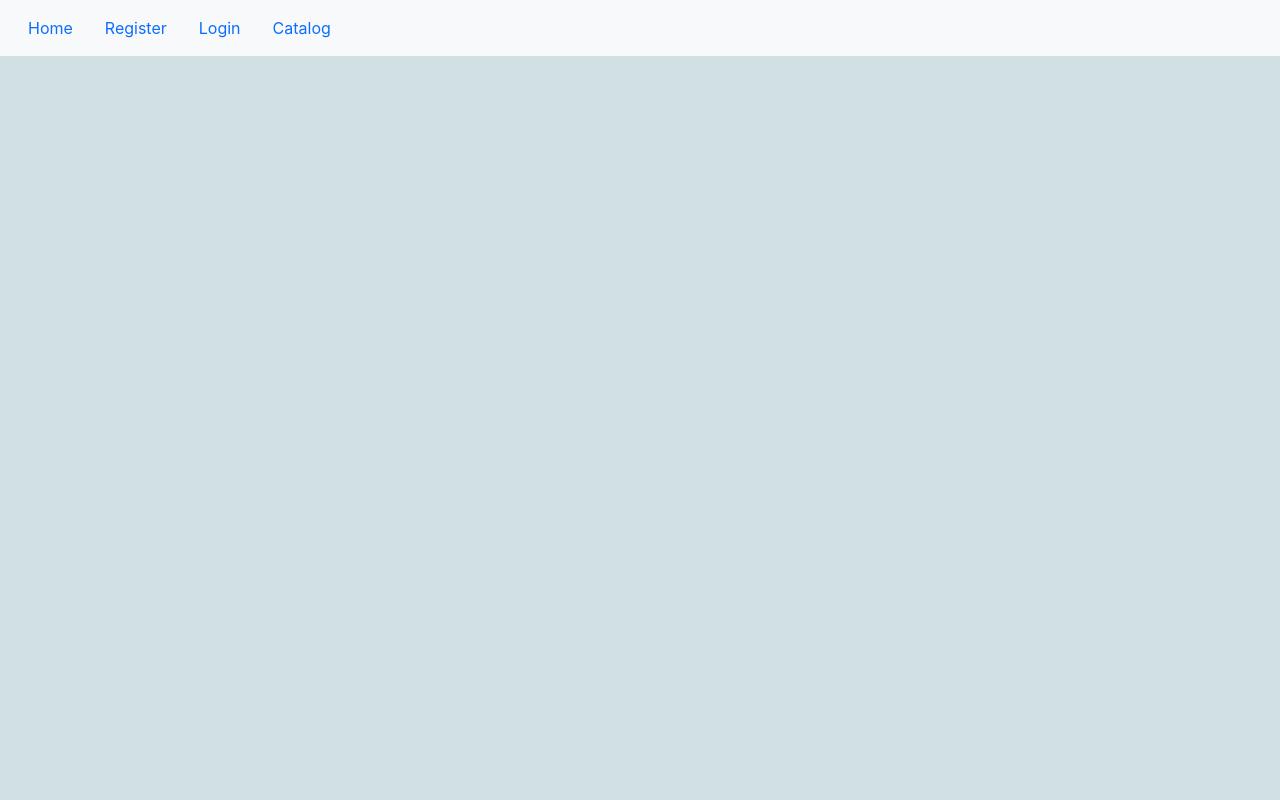
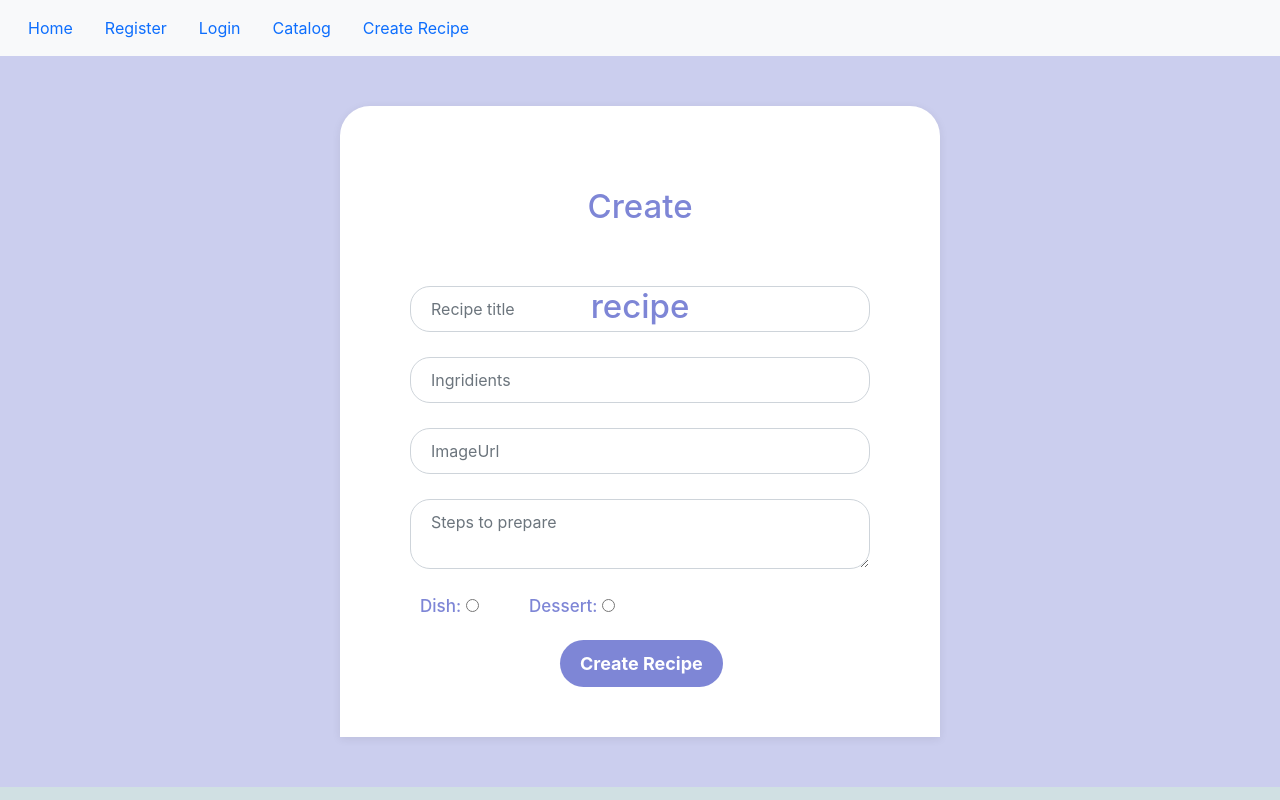
Before and after one commit to Bubomira/Recipes, a React (Create React App) app in the folder client/: page /createRecipe in a window 1280 px wide. Built offline with nearby package versions, Linux system fonts and the light colour scheme.

Commit message:
Create Recipe component
added route and css for create recipe component

```diff
--- a/client/src/App.js
+++ b/client/src/App.js
@@ -6,6 +6,7 @@ import Login from './components/login/Login'
 import Navigation from './components/Navigation'
 import Details from './components/recipe-components/recipe-details/Details'
 import RecipeList from './components/recipe-components/recipe-list/RecipeList'
+import CreateRecipe from './components/recipe-components/recipe-create/CreateRecipe'
 
 function App() {
   return (
@@ -16,6 +17,7 @@ function App() {
       <Route path='/login' element={<Login/>}/>
       <Route path='/details/:recipeId' element={<Details/>}/>
       <Route path='/recipeCatalog' element={<RecipeList/>}/>
+      <Route path='/createRecipe' element={<CreateRecipe/>}/>
     </Routes>
 </>
 
--- a/client/src/components/Navigation.js
+++ b/client/src/components/Navigation.js
@@ -17,6 +17,9 @@ export default function Navigation() {
                     <Link className="nav-link active"  to="/recipeCatalog">
                         Catalog
                     </Link>
+                    <Link className="nav-link active"  to="/createRecipe">
+                        Create Recipe
+                    </Link>
                 </div>
             </div>
         </nav>
--- /dev/null
+++ b/client/src/components/recipe-components/recipe-create/CreateRecipe.css
@@ -0,0 +1,58 @@
+.wrapper{
+    background-color: #cbceee;
+}
+
+.create-form{
+    padding: 50px 0;
+}
+
+.create-form form{
+      background-color: #fff;
+      max-width: 600px;
+      margin: auto;
+      padding: 50px 70px;
+      border-top-left-radius: 30px;
+      border-top-right-radius: 30px;
+      box-shadow: 0px 2px 10px rgba(0, 0, 0, 0.075);
+}
+
+h1{
+    text-align: center;
+      border-radius: 15px;
+      font-size: 33px;
+      color: #7e86d6;
+      width: 200px;
+      height: 80px;
+      margin: auto;
+      margin-bottom: 50px;
+      line-height: 100px;
+    }
+
+    .create-form .item{
+    border-radius: 20px;
+      margin-bottom: 25px;
+      padding: 10px 20px;
+    }
+
+    .create-recipe{
+      margin-left:175px;
+      border-radius: 30px;
+      padding: 10px 20px;
+      font-size: 18px;
+      font-weight: bold;
+      background-color:#7e86d6;
+      border: none;
+      color: white;
+      margin-top: 20px;
+      margin-left:150px;
+    }
+.radioElement{
+    margin-right:40px;
+    margin-left: 5px;
+}
+label{
+   margin-left:10px;
+   font-size:17px;
+   color: #7e86d6;
+   font-weight:500;
+}
--- /dev/null
+++ b/client/src/components/recipe-components/recipe-create/CreateRecipe.js
@@ -0,0 +1,55 @@
+import './CreateRecipe.css'
+
+export default function CreateRecipe(){
+    return (
+        <div className='wrapper'>
+          <div className="create-form">
+          <form>
+            <h1 >Create recipe</h1 >
+            <div className="form-group">
+              <input
+                type="text"
+                className="form-control item"
+                placeholder="Recipe title"
+                name="title"
+              />
+            </div>
+            <div className="form-group">
+              <input
+                type="text"
+                className="form-control item"
+                placeholder="Ingridients"
+                name="ingridients"
+              />
+            </div>
+            <div className="form-group">
+              <input
+                type="password"
+                className="form-control item"
+                placeholder="ImageUrl"
+                name="ImageUrl"
+              />
+            </div>
+            <div className="form-group">
+              <textarea
+                className="form-control item"
+                placeholder="Steps to prepare"
+                name="steps"
+              />
+            </div>
+            <div >
+                <label htmlFor='dish'> Dish: </label>
+                <input type="radio" name="type" id='dish' className="radioElement"/>
+                <label htmlFor='dish'> Dessert:</label>
+                <input type="radio" name="type" id="dessert" className="radioElement"/>
+            </div>
+            <div className="form-group">
+              <button type="submit" className="create-recipe">
+               Create Recipe
+              </button>
+            </div>
+          </form>
+        </div>
+        </div>
+    )
+}
--- a/client/src/components/recipe-components/recipe-details/Details.css
+++ b/client/src/components/recipe-components/recipe-details/Details.css
@@ -31,6 +31,7 @@ body {
     padding-left: 15px;
     margin-right: auto;
     margin-left: auto
+
 }
 
 .block-heading {
--- a/client/src/components/recipe-components/recipe-list/RecipeList.js
+++ b/client/src/components/recipe-components/recipe-list/RecipeList.js
@@ -5,6 +5,7 @@ import RecipeCard from './recipe-card/RecipeCard'
 export default function RecipeList(){
     return(
         <div className="container">
+
   <div className="row">
     <RecipeCard recipe={{title:'cupcake' ,imageUrl:'https://th.bing.com/th/id/OIP.7Vevs1uLCTIeuQtCicWz7gHaEo?pid=ImgDet&rs=1', _id:1}}/>
     <RecipeCard recipe={{title:'cupcake' ,imageUrl:'https://www.primrose-bakery.co.uk/shop/content/images/thumbs/0001934_eton-mess-cupcake.jpeg', _id:1}}/>
```
